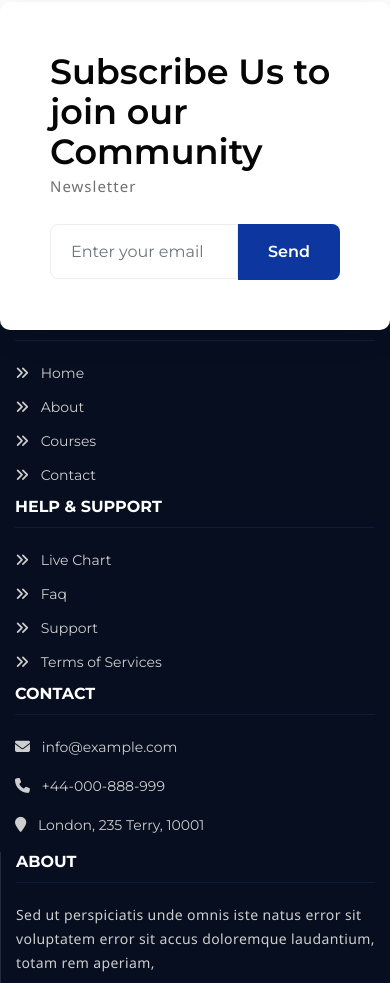
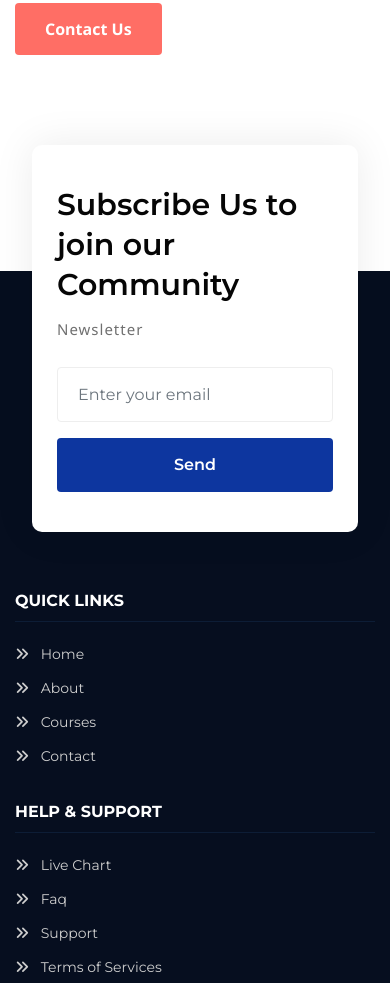
Before and after one commit to qoucname2202/Template_Capstone, a plain HTML site: page index.html in a window 390 px wide. Shown: the part 4972-5955 px from the top of the page. Drawn offline with nearby package versions, Linux system fonts and the light colour scheme; a script that the page names is missing.

Commit message:
Done responsive

```diff
--- a/index.html
+++ b/index.html
@@ -327,14 +327,14 @@
 			<section class="w3__about pb-5">
 				<div class="container pb-md-5 pb-4 mb-5">
 					<div class="row align-items-center justify-content-between">
-						<div class="col-5 about__right mb-4 text-center">
+						<div class="col-lg-5 about__right mb-4 text-center mb-lg-0 mb-4">
 							<img
 								src="./images/about.png"
 								alt="logo-about"
 								class="img-fluid img-responsive m-auto"
 							/>
 						</div>
-						<div class="col-7 about__letf pr-lg-5">
+						<div class="col-lg-7 about__letf pr-lg-5">
 							<h3 class="about__title mb-sm-3 mb-2">
 								Not Sure Where to Begin? <br />
 								Contact Now, We will Help you
@@ -360,15 +360,15 @@
 				<div class="container">
 					<div class="footer__content">
 						<div class="footer__contact">
-							<div class="row align-items-center">
-								<div class="col-md-6">
+							<div class="row align-items-center w3__forms">
+								<div class="footer-midd col-md-6">
 									<h4 class="footer__heading mb-lg-2">
 										Subscribe Us to join our Community
 									</h4>
 									<p class="footer__desc">Newsletter</p>
 								</div>
-								<div class="col-md-6">
-									<form class="footer__form mt-md-0 mt-4">
+								<div class="footer-midd-2 col-md-6 mt-md-0 mt-4">
+									<form class="footer__form">
 										<input
 											type="email"
 											name="email"
@@ -410,7 +410,7 @@
 									</li>
 								</ul>
 							</div>
-							<div class="col-lg-3 col-md-6 sub-desc">
+							<div class="col-lg-3 col-md-6 sub-desc pl-lg-5 mt-sm-0 mt-4">
 								<h6>HELP & SUPPORT</h6>
 								<ul>
 									<li>
@@ -439,7 +439,7 @@
 									</li>
 								</ul>
 							</div>
-							<div class="col-lg-3 col-md-6 sub-contact">
+							<div class="col-lg-3 col-md-6 sub-contact mt-lg-0 mt-sm-5 mt-4">
 								<h6>CONTACT</h6>
 								<div class="footer__about">
 									<ul class="footer__social">
@@ -464,7 +464,9 @@
 									</ul>
 								</div>
 							</div>
-							<div class="col-lg-4 col-md-6 sub-social border-about pl-lg-5">
+							<div
+								class="col-lg-4 col-md-6 sub-social border-about pl-lg-5 mt-lg-0 mt-sm-5 mt-4"
+							>
 								<h6>ABOUT</h6>
 								<p>
 									Sed ut perspiciatis unde omnis iste natus error sit voluptatem
--- a/sass/layout/_footer.scss
+++ b/sass/layout/_footer.scss
@@ -187,3 +187,68 @@
 		}
 	}
 }
+@media (max-width: 991px) {
+	.footer__contact {
+		margin: 0 2em;
+	}
+}
+@media (max-width: 768px) {
+	.w3__forms .footer__form button {
+		width: 30%;
+	}
+	.w3__footer .mt-columns {
+		margin-top: 150px;
+	}
+	.footer__contact {
+		top: -78px;
+	}
+}
+
+@media (max-width: 480px) {
+	.w3__forms h4.footer__heading {
+		font-size: 30px;
+	}
+}
+
+@media (max-width: 440px) {
+	.w3__forms .footer__form {
+		flex-wrap: wrap;
+	}
+	.w3__forms .footer__form button {
+		width: 100%;
+		margin-top: 1em;
+	}
+	.w3__forms .footer__form button {
+		padding: 15px 30px;
+		border-radius: 4px;
+	}
+	.w3__forms form.footer__form input {
+		border-radius: 4px;
+	}
+	.w3__forms h4.footer__heading {
+		margin-bottom: 10px;
+	}
+	.w3__forms .footer-midd,
+	.w3__forms .footer-midd-2 {
+		padding: 0;
+	}
+	.w3__footer .mt-columns {
+		margin-top: 240px;
+	}
+	.footer__contact {
+		padding: 40px;
+	}
+}
+
+@media (max-width: 360px) {
+	.w3__footer .mt-columns {
+		margin-top: 300px;
+	}
+}
+
+@media (max-width: 320px) {
+	.w3__forms h4.footer__heading {
+		font-size: 26px;
+		line-height: 31px;
+	}
+}
--- a/sass/layout/_index.scss
+++ b/sass/layout/_index.scss
@@ -1,4 +1,3 @@
-@forward 'grids';
 @forward 'numbers';
 @forward 'reviewer';
 @forward 'team';
--- a/sass/layout/_team.scss
+++ b/sass/layout/_team.scss
@@ -38,6 +38,15 @@
 		padding: 10px;
 		background: #fff;
 		border-radius: 8px;
+		&:hover {
+			.team__bottom {
+				.team__name {
+					& > a {
+						color: var(--secondary-color);
+					}
+				}
+			}
+		}
 	}
 	&__top {
 		position: relative;
```
Also changed, not shown: css/style.css, sass/layout/_grids.scss (deleted), 1 other file.
